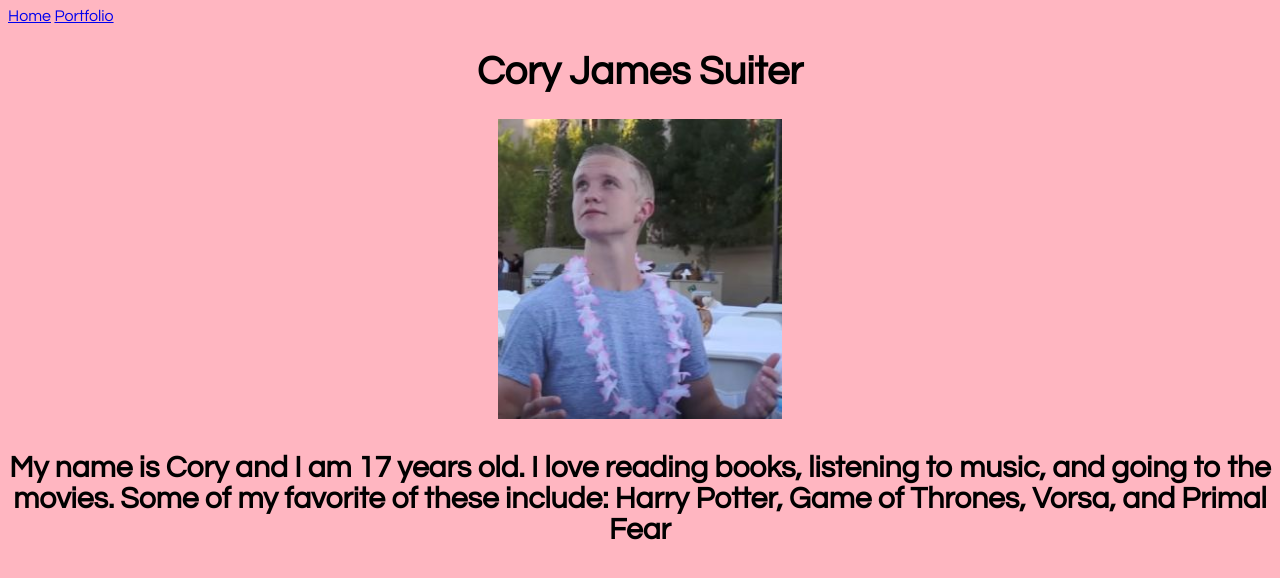
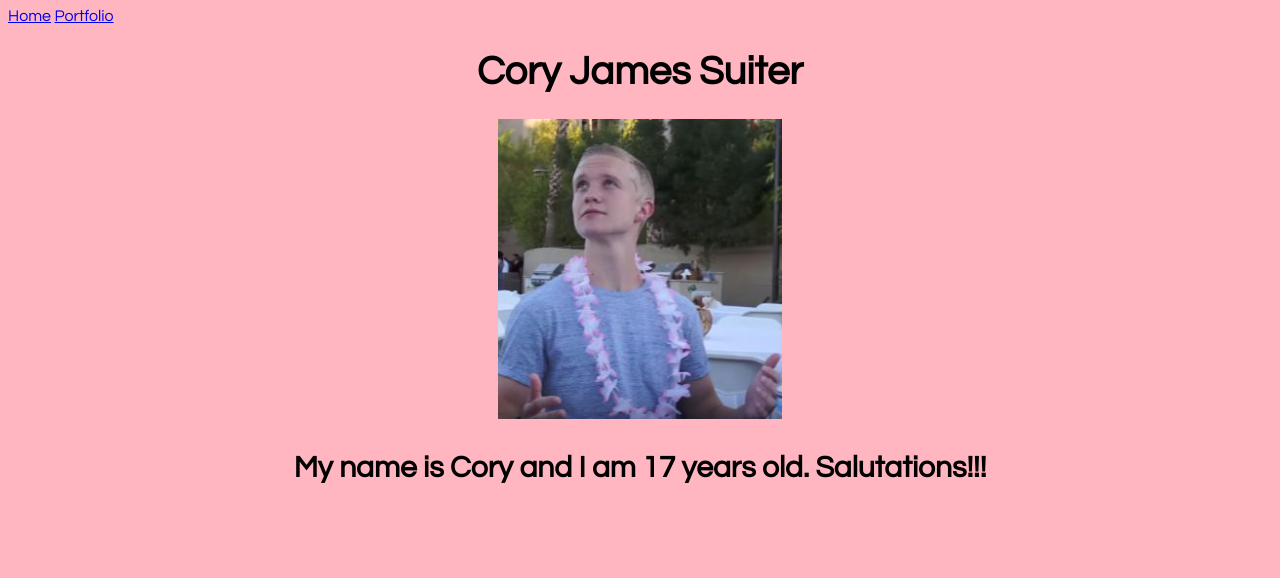
Before and after one commit to CorySuiter/CorySuiter.github.io, a plain HTML site: page index.html in a window 1280 px wide. Drawn offline with Linux system fonts and the light colour scheme.

Commit message:
Update index.html

```diff
--- a/index.html
+++ b/index.html
@@ -12,7 +12,7 @@
 		<center>
 		<h1> Cory James Suiter</h1>
 				<img src="images/coryjsuiter.jpg" height="300">
-				<p> <strong>My name is Cory and I am 17 years old. I love reading books, listening to music, and going to the movies. Some of my favorite of these include: Harry Potter, Game of Thrones, Vorsa, and Primal Fear</strong></p>
+				<p> <strong>My name is Cory and I am 17 years old. Salutations!!!</strong></p>
 
 
 
```
